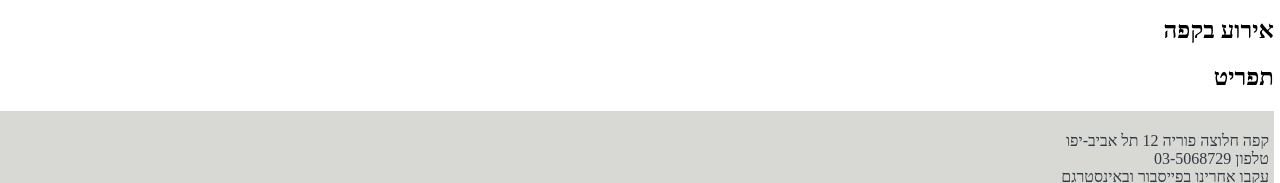
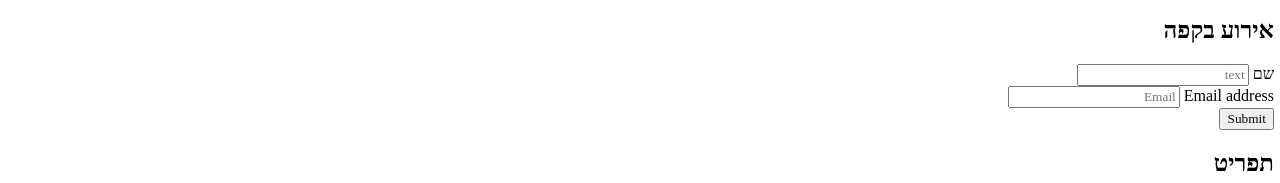
Before and after one commit to yddo/cafe-halutza, a plain HTML site: page index.html in a window 1280 px wide. Shown: the part 255-438 px from the top of the page. Drawn offline with Linux system fonts and the light colour scheme.

Commit message:
added newslatter form to index

```diff
--- a/index.html
+++ b/index.html
@@ -28,6 +28,19 @@
         <section>
             <h1>אירוע בקפה</h1>
             <!--- section on event --->
+            <!--- newslatter regstration --->
+            <form>
+                <div class="from-group">
+                    <label for"fullName">שם</label>
+                        <input type="text" class="from-group" id="nameInput" placeholder="text">
+                </div>
+                <div class="form-group">
+                      <label for="exampleInputEmail1">Email address</label>
+                        <input type="email" class="form-control" id="exampleInputEmail1" placeholder="Email">
+                </div>
+
+                <button type="submit" class="btn btn-default">Submit</button>
+            </form>
         </section>
         <section>
             <h1>תפריט</h1>
```
